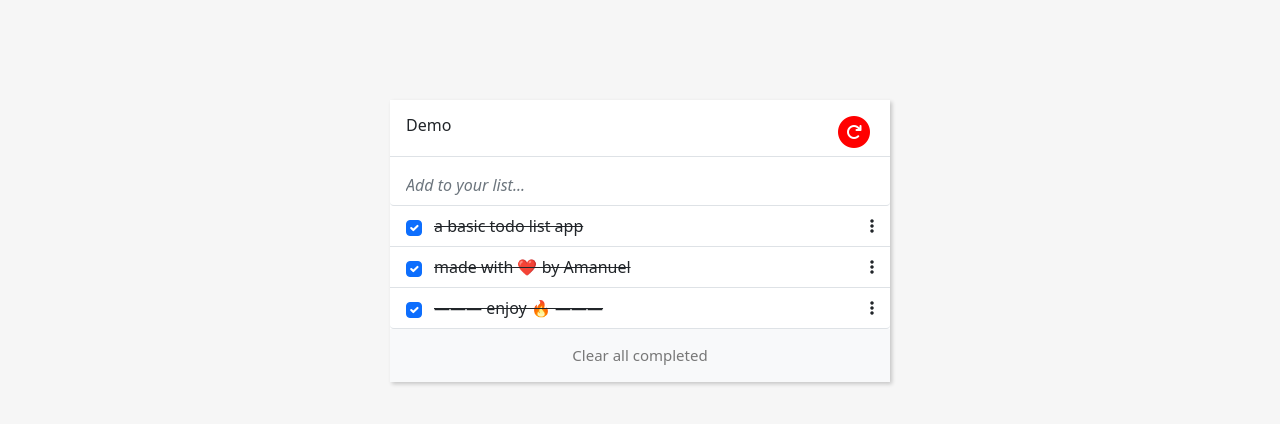
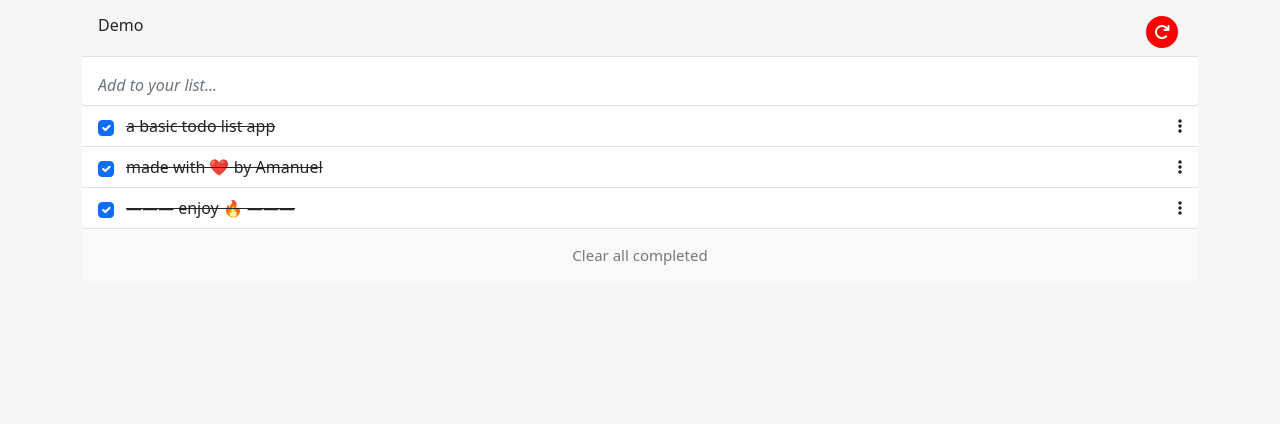
Before and after one commit to amexabee/To-Do-List, a website built with webpack: page src/index.html in a window 1280 px wide. Built offline with nearby package versions, Linux system fonts and the light colour scheme.

Commit message:
Update dist file

```diff
--- a/src/index.html
+++ b/src/index.html
@@ -17,7 +17,7 @@
     <title>To Do List</title>
   </head>
   <body>
-    <div class="main">
+    <div class="container">
       <div class="d-flex border-bottom pt-3 pb-2 px-3 justify-content-between">
         <h6>Demo</h6>
         <span id="refresh" class="fa-stack">
```
Also changed, not shown: dist/index.html.
